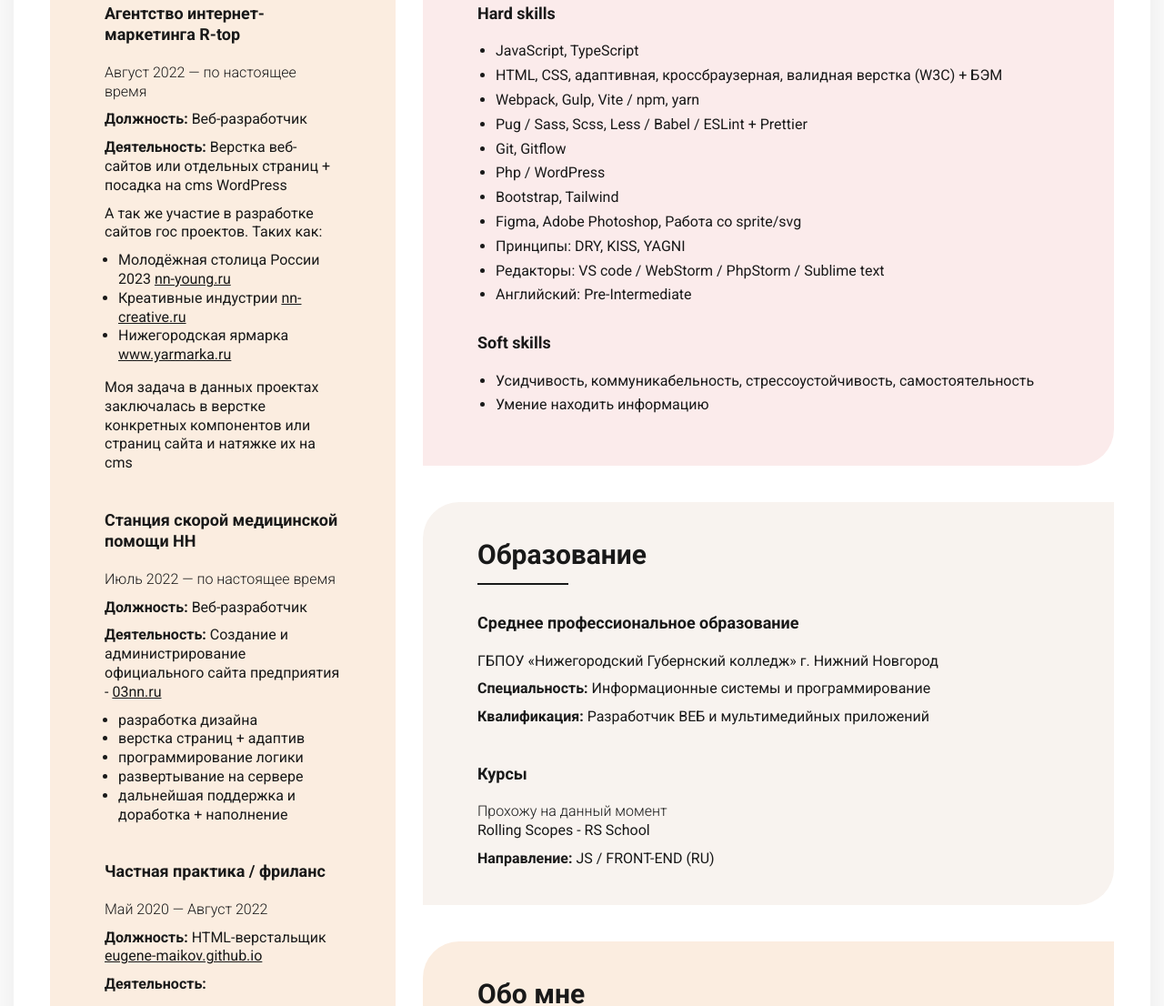
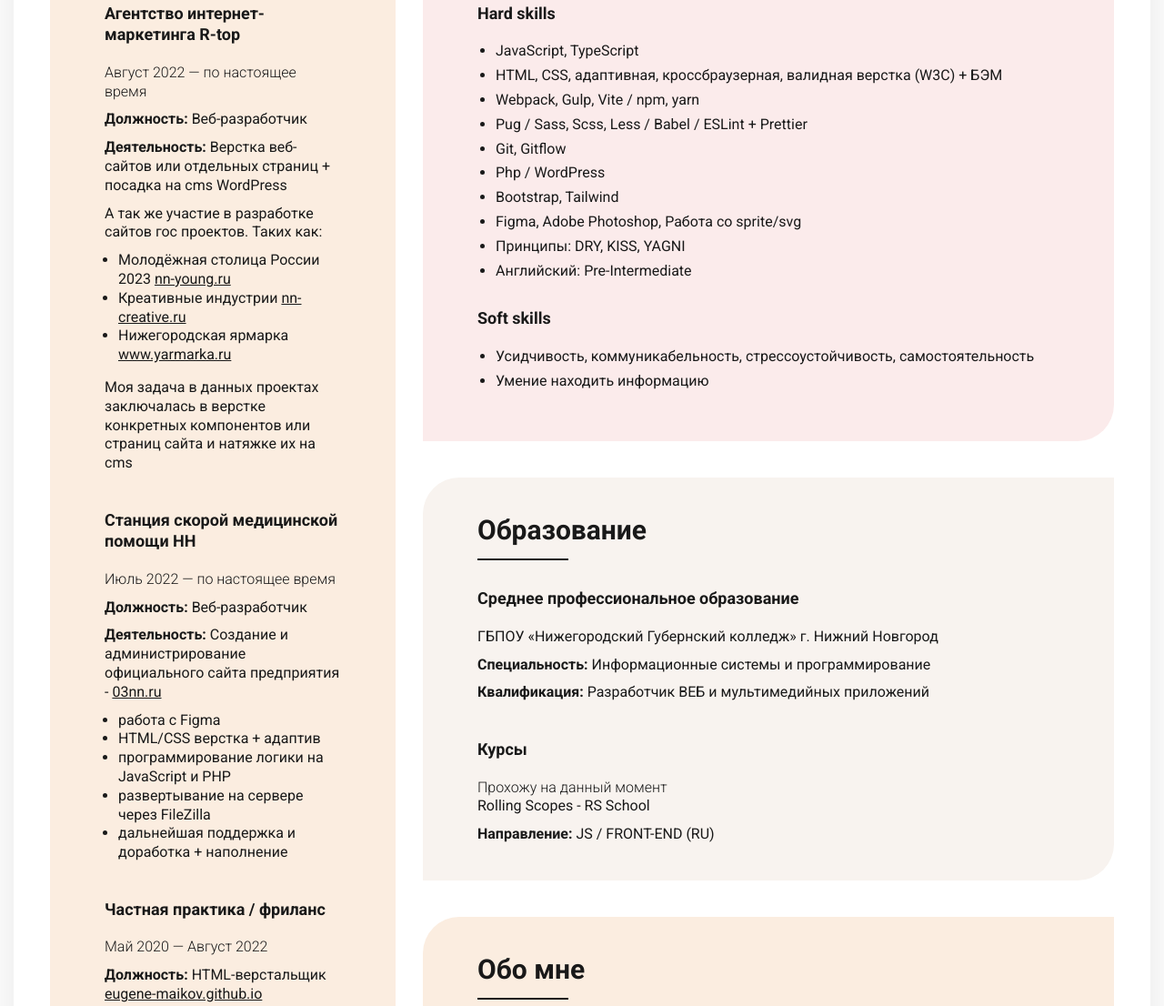
Before and after one commit to Eugene-Maikov/main-cv, a plain HTML site: page index.html in a window 1280 px wide. Shown: the part 703-1809 px from the top of the page at 91% size. Drawn offline with Linux system fonts and the light colour scheme.

Commit message:
fix: smp list

```diff
--- a/index.html
+++ b/index.html
@@ -91,10 +91,10 @@
                 Создание и администрирование официального сайта предприятия - <a href="03nn.ru"
                                                                                  target="_blank">03nn.ru</a></p>
               <ul class="description__list">
-                <li>разработка дизайна</li>
-                <li>верстка страниц + адаптив</li>
-                <li>программирование логики</li>
-                <li>развертывание на сервере</li>
+                <li>работа с Figma</li>
+                <li>HTML/CSS верстка + адаптив</li>
+                <li>программирование логики на JavaScript и PHP</li>
+                <li>развертывание на сервере через FileZilla</li>
                 <li>дальнейшая поддержка и доработка + наполнение</li>
               </ul>
             </div>
@@ -127,7 +127,6 @@
                 <li class="skills__item">Bootstrap, Tailwind</li>
                 <li class="skills__item">Figma, Adobe Photoshop, Работа со sprite/svg</li>
                 <li class="skills__item">Принципы: DRY, KISS, YAGNI</li>
-                <li class="skills__item">Редакторы: VS code / WebStorm / PhpStorm / Sublime text</li>
                 <li class="skills__item">Английский: Pre-Intermediate</li>
               </ul>
               <div class="type">Soft skills</div>
```
